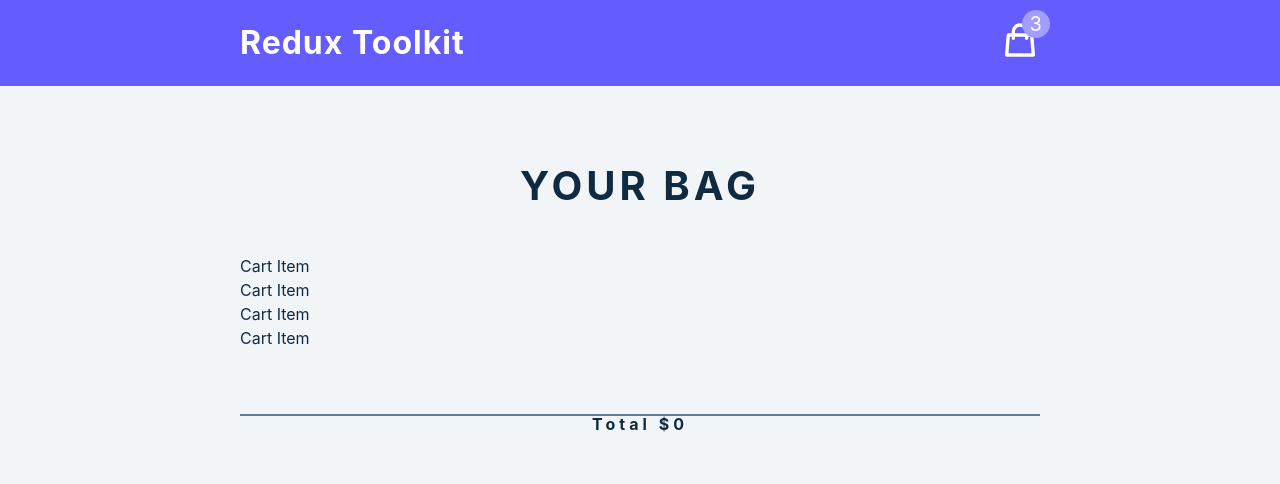
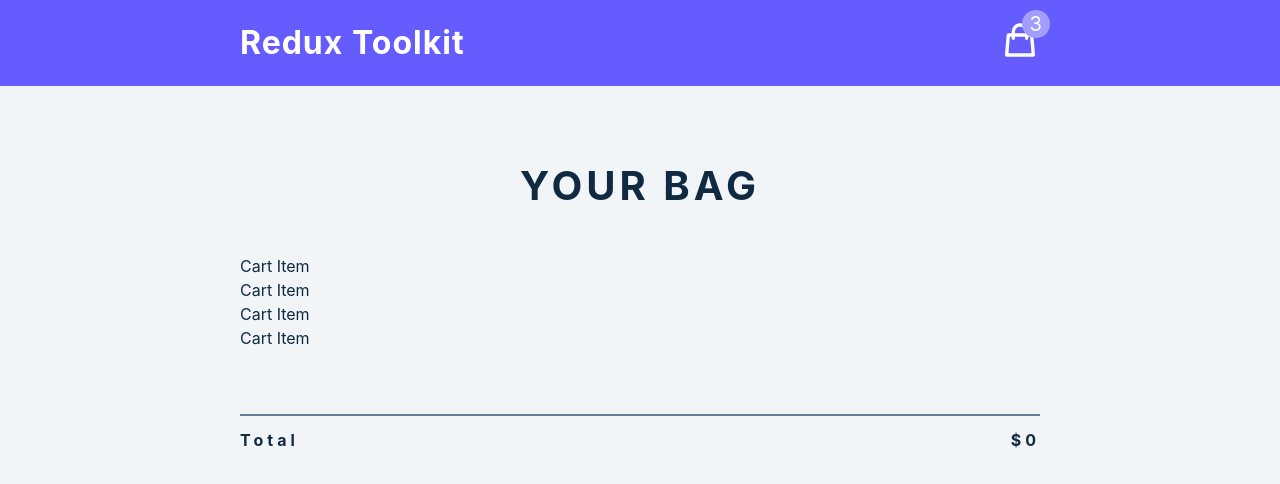
Before and after one commit to Sammy3000/Ecommerce-Cart-Module, a React (Create React App) app: page / in a window 1280 px wide. Shown: the top 484 px of the page. Built offline with nearby package versions, Linux system fonts and the light colour scheme.

Commit message:
Style the footer

```diff
--- a/src/components/CartContainer.js
+++ b/src/components/CartContainer.js
@@ -30,9 +30,12 @@
         </div>
         <footer>
             <hr/>
+            <div className="cart-total">
             <h4>
                 total <span>${total}</span>
             </h4>
+
+            </div>
         </footer>
     </section>
 )
```
